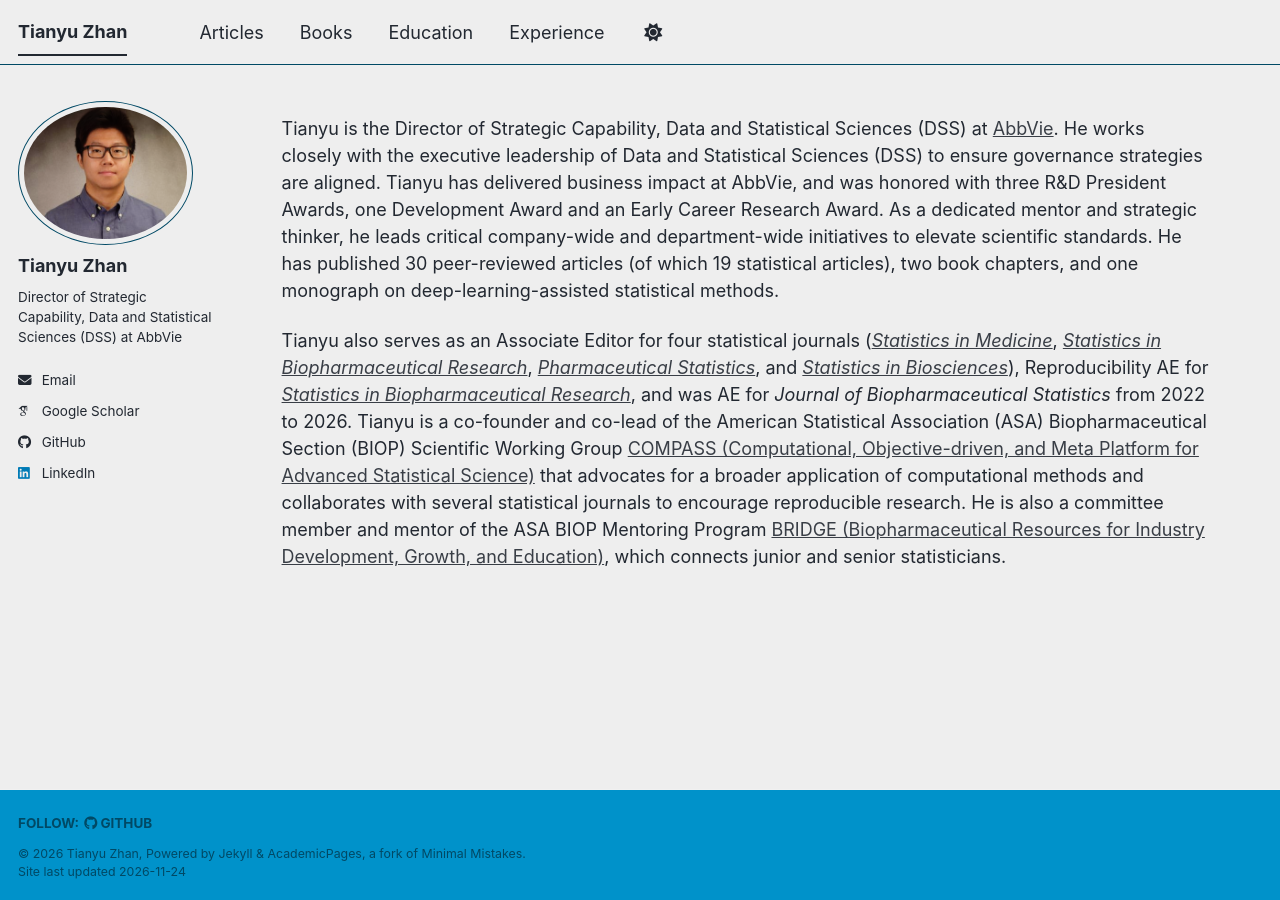
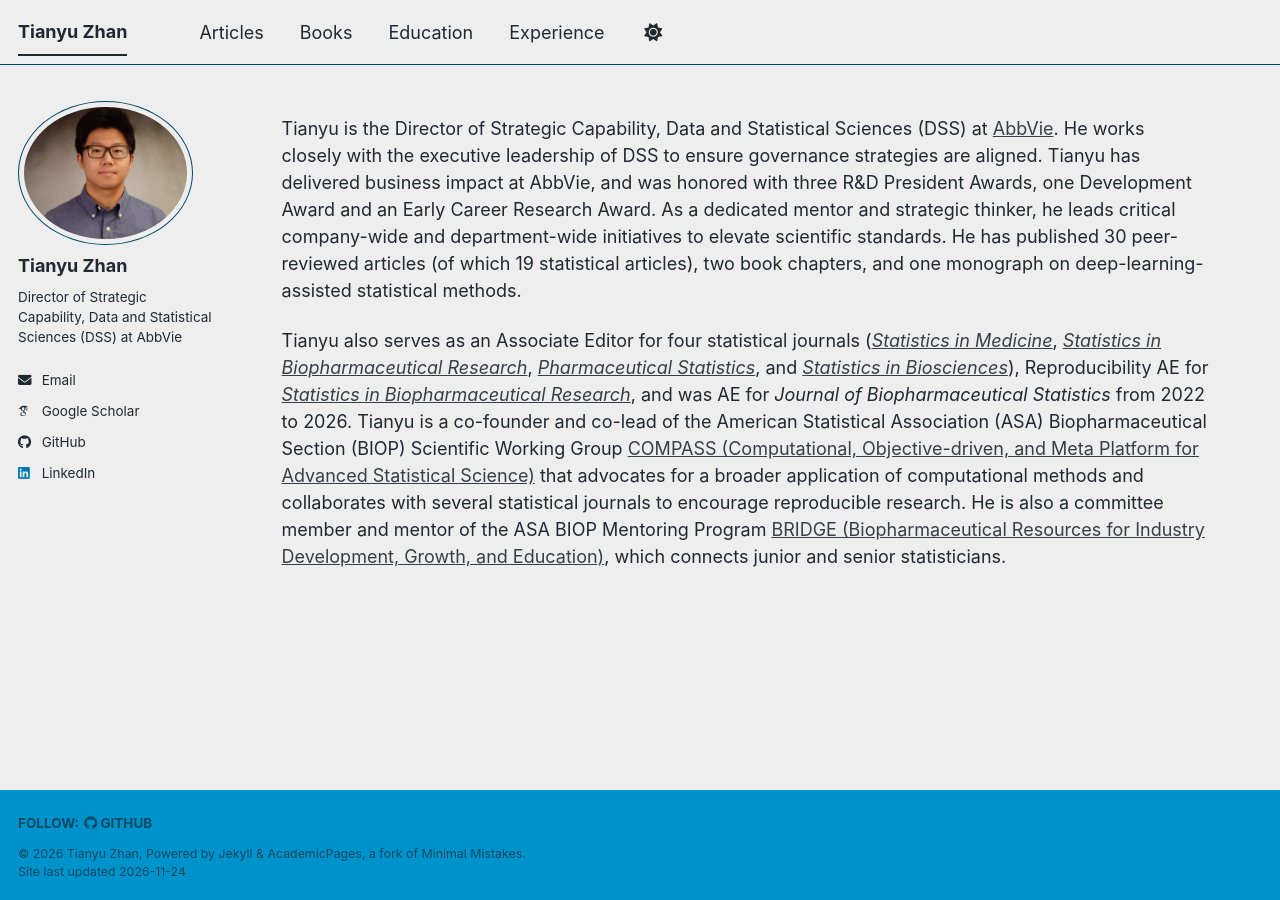
Before and after one commit to tian-yu-zhan/tian-yu-zhan.github.io, a Jekyll site: the page built from _pages/about.md, in a window 1280 px wide. Built offline with Jekyll 4.4.1, drawn with Linux system fonts in a browser that asks for light colours; some web fonts are replaced; a script bundle is joined from its source files by our own code; library files that are not in the unit come from our copies.

Commit message:
Update about.md

```diff
--- a/_pages/about.md
+++ b/_pages/about.md
@@ -7,6 +7,6 @@ redirect_from:
   - /about.html
 ---
 
-Tianyu is the Director of Strategic Capability, Data and Statistical Sciences (DSS) at [AbbVie](https://www.abbvie.com/). He works closely with the executive leadership of Data and Statistical Sciences (DSS) to ensure governance strategies are aligned. Tianyu has delivered business impact at AbbVie, and was honored with three R&D President Awards, one Development Award and an Early Career Research Award. As a dedicated mentor and strategic thinker, he leads critical company-wide and department-wide initiatives to elevate scientific standards. He has published 30 peer-reviewed articles (of which 19 statistical articles), two book chapters, and one monograph on deep-learning-assisted statistical methods.
+Tianyu is the Director of Strategic Capability, Data and Statistical Sciences (DSS) at [AbbVie](https://www.abbvie.com/). He works closely with the executive leadership of DSS to ensure governance strategies are aligned. Tianyu has delivered business impact at AbbVie, and was honored with three R&D President Awards, one Development Award and an Early Career Research Award. As a dedicated mentor and strategic thinker, he leads critical company-wide and department-wide initiatives to elevate scientific standards. He has published 30 peer-reviewed articles (of which 19 statistical articles), two book chapters, and one monograph on deep-learning-assisted statistical methods.
 
 Tianyu also serves as an Associate Editor for four statistical journals ([<i>Statistics in Medicine</i>](https://onlinelibrary.wiley.com/page/journal/10970258/homepage/editorialboard.html), [<i>Statistics in Biopharmaceutical Research</i>](https://www.tandfonline.com/journals/usbr20/about-this-journal#editorial-board), [<i>Pharmaceutical Statistics</i>](https://onlinelibrary.wiley.com/page/journal/15391612/homepage/editorialboard.html), and [<i>Statistics in Biosciences</i>](https://link.springer.com/journal/12561/editorial-board)), Reproducibility AE for [<i>Statistics in Biopharmaceutical Research</i>](https://www.tandfonline.com/journals/usbr20/about-this-journal#editorial-board), and was AE for <i>Journal of Biopharmaceutical Statistics</i> from 2022 to 2026. Tianyu is a co-founder and co-lead of the American Statistical Association (ASA) Biopharmaceutical Section (BIOP) Scientific Working Group [COMPASS (Computational, Objective-driven, and Meta Platform for Advanced Statistical Science)](https://asa-biop-compass.github.io/) that advocates for a broader application of computational methods and collaborates with several statistical journals to encourage reproducible research. He is also a committee member and mentor of the ASA BIOP Mentoring Program [BRIDGE (Biopharmaceutical Resources for Industry Development, Growth, and Education)](https://bridgebiop.github.io/), which connects junior and senior statisticians.
```
